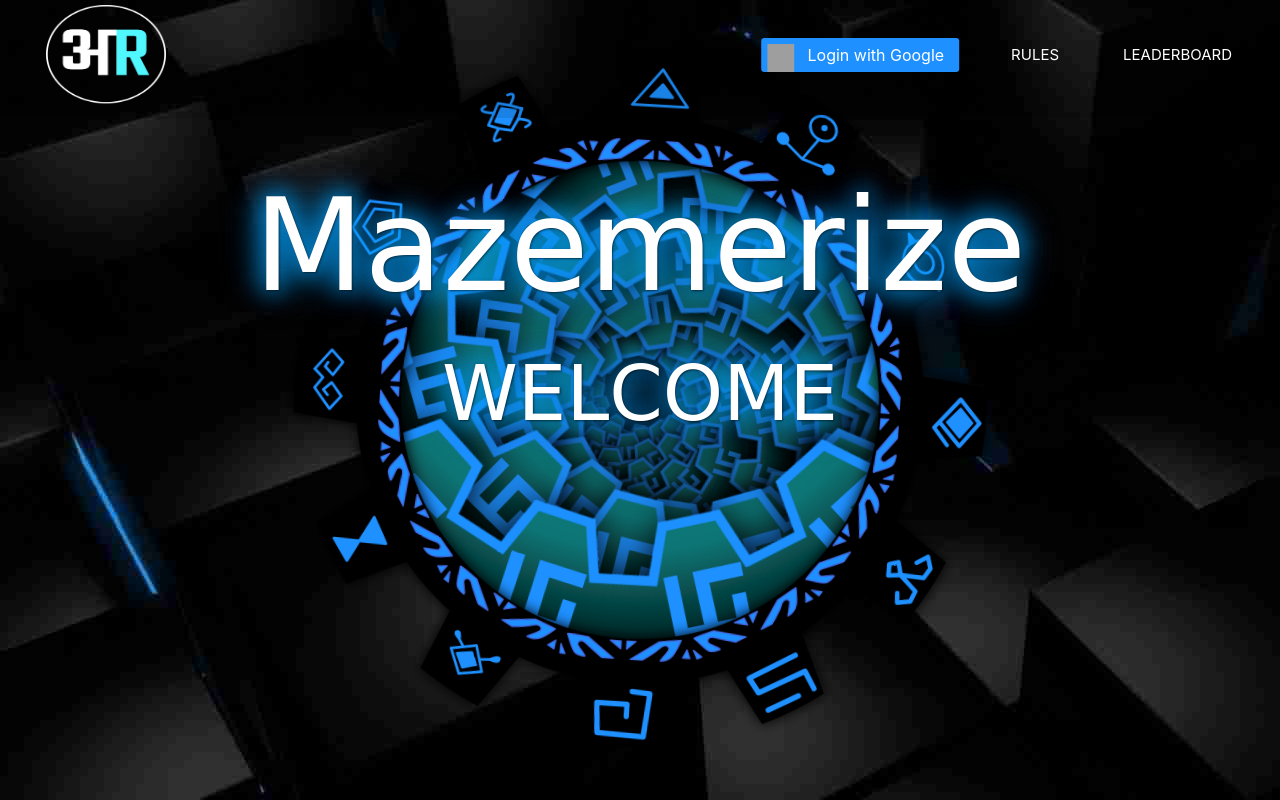
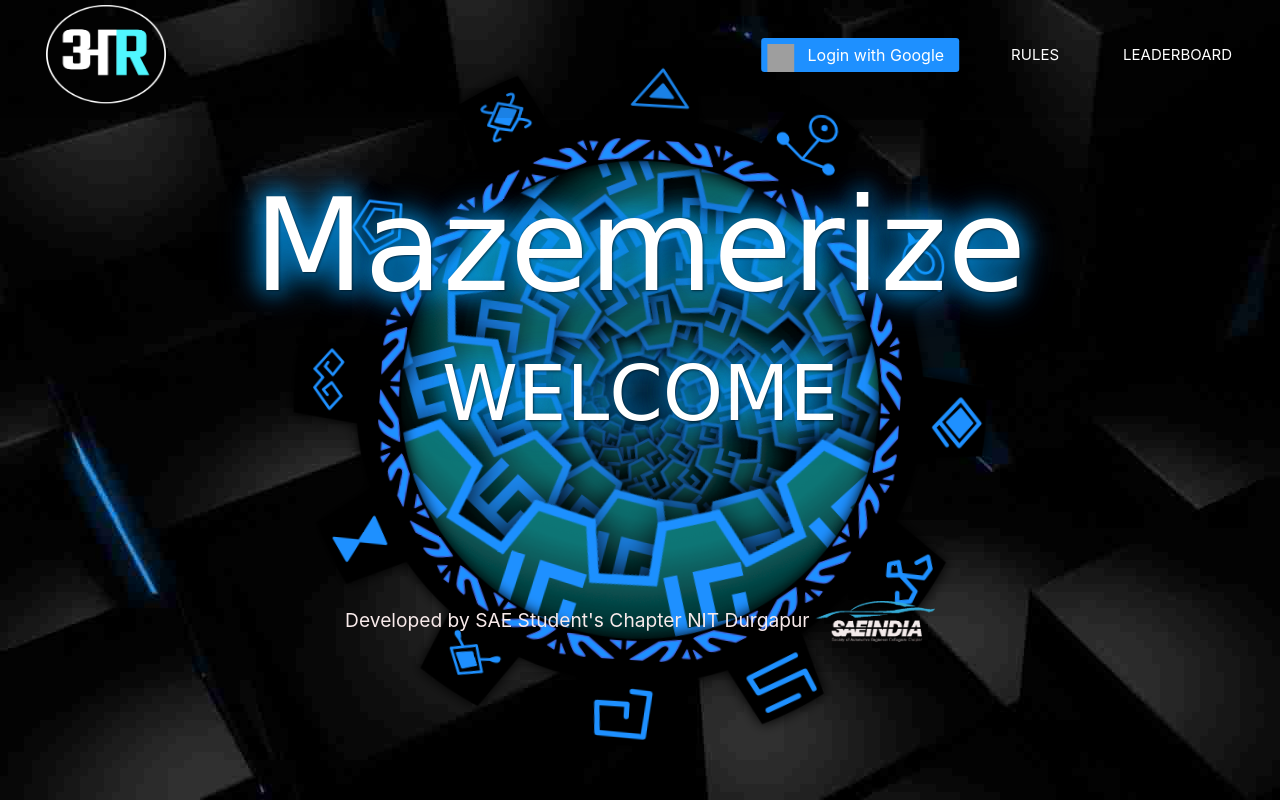
Before and after one commit to himanshu456ia/Mazemerize, a Django app: page / in a window 1280 px wide. Run offline with Django 3.2, Linux system fonts and the light colour scheme; some libraries are stand-ins or nearby versions; some web fonts are replaced; grey boxes are pictures that could not be loaded.

Commit message:
footer added

```diff
--- a/Mazemerize-Aarohan2k20-master/maze/game/templates/game/index.html
+++ b/Mazemerize-Aarohan2k20-master/maze/game/templates/game/index.html
@@ -595,10 +595,21 @@
       border: none;
     }
 
+    .footer {
+      font-size: 1.2em;
+      color: rgb(248, 234, 234);
+      text-align: center;
+      margin: 160px 0 0 0;
+    }
 
     @media (max-width:767px) {
       #logo {
         height: 50px;
+      }
+
+      .footer {
+        margin-top: 220px;
+        font-size: 0.95em;
       }
     }
 
@@ -2160,6 +2171,10 @@
           0px 0px 5px rgba(34,34,34, 0.5);">WELCOME</h2>
 
 
+  <div class="footer">
+    Developed by SAE Student's Chapter NIT Durgapur
+    <img src="/static/img/bluelogo2.png" alt="Logo" style="width: 120px;">
+  </div>
 </body>
 <script src="https://code.jquery.com/jquery-3.3.1.slim.min.js"></script>
 <!-- <script src="https://cdnjs.cloudflare.com/ajax/libs/popper.js/1.14.7/umd/popper.min.js"></script> -->
```
